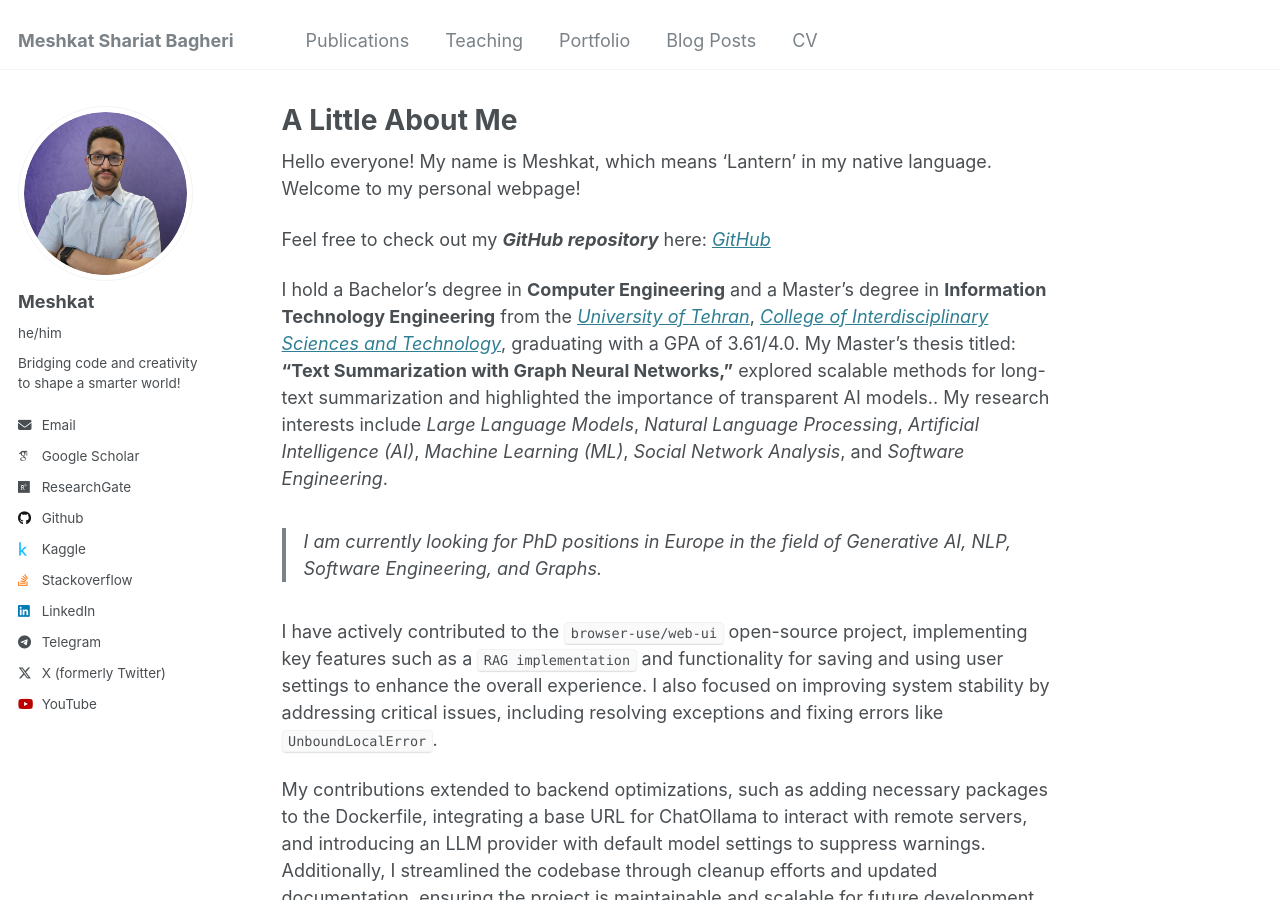
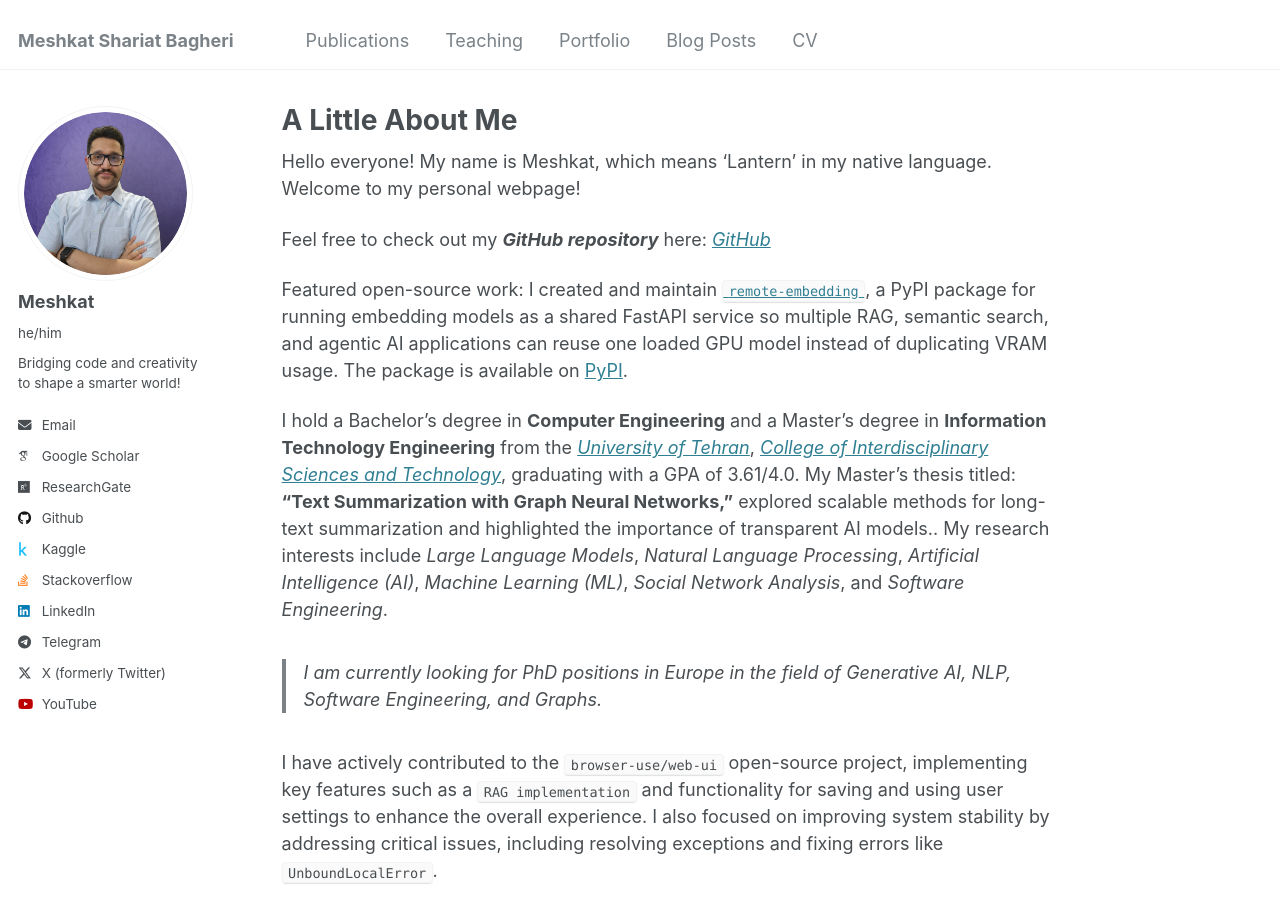
Before and after one commit to MeshkatShB/meshkatshb.github.io, a Jekyll site: the page built from _pages/about.md, in a window 1280 px wide and 900 px high. Built offline with Jekyll 4.4.1, drawn with Linux system fonts in a browser that asks for light colours; some web fonts are replaced.

Commit message:
feat(pages): add remote-embedding to about page

```diff
--- a/_pages/about.md
+++ b/_pages/about.md
@@ -10,6 +10,8 @@ redirect_from:
 Hello everyone! My name is Meshkat, which means 'Lantern' in my native language. Welcome to my personal webpage!
 
 Feel free to check out my **_GitHub repository_** here: [_GitHub_](https://github.com/meshkatshb)
+
+Featured open-source work: I created and maintain [`remote-embedding`](https://github.com/MeshkatShB/remote-embedding), a PyPI package for running embedding models as a shared FastAPI service so multiple RAG, semantic search, and agentic AI applications can reuse one loaded GPU model instead of duplicating VRAM usage. The package is available on [PyPI](https://pypi.org/project/remote-embedding/).
 
 I hold a Bachelor's degree in **Computer Engineering** and a Master's degree in **Information Technology Engineering** from the [_University of Tehran_](https://ut.ac.ir), [_College of Interdisciplinary Sciences and Technology_](https://cist.ut.ac.ir), graduating with a GPA of 3.61/4.0. My Master's thesis titled: **"Text Summarization with Graph Neural Networks,"** explored scalable methods for long-text summarization and highlighted the importance of transparent AI models.. My research interests include _Large Language Models_, _Natural Language Processing_, _Artificial Intelligence (AI)_, _Machine Learning (ML)_, _Social Network Analysis_, and _Software Engineering_.
 
```
